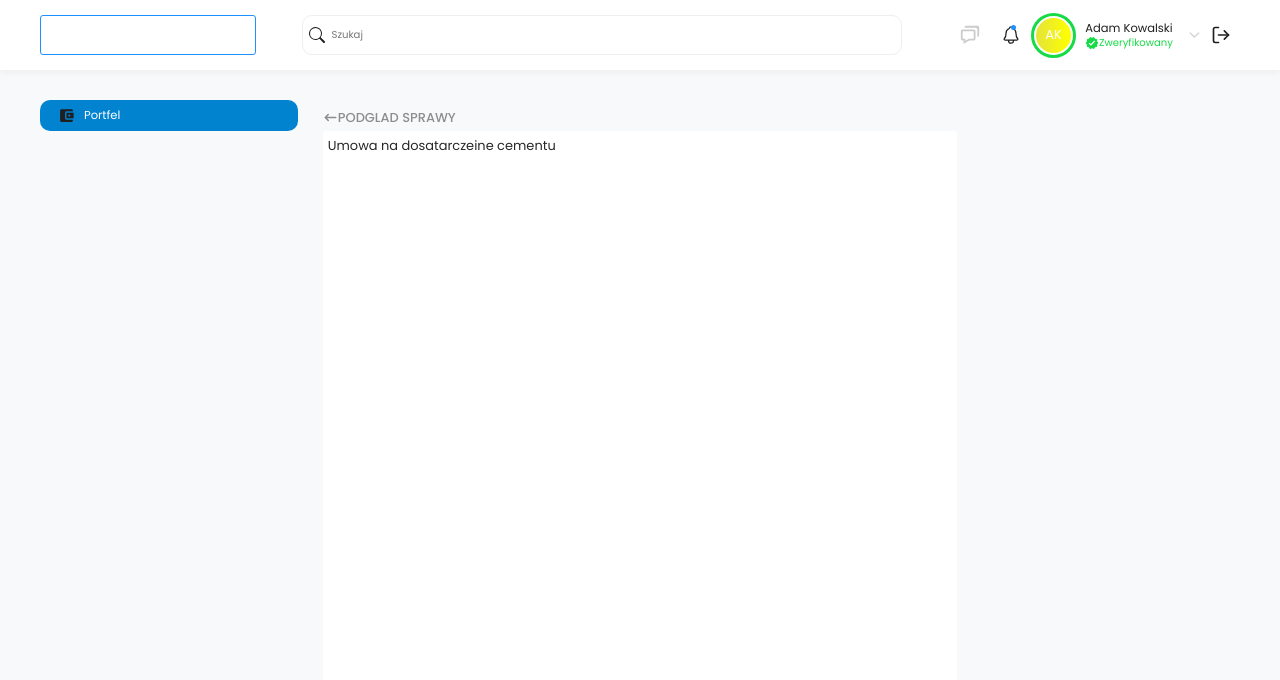
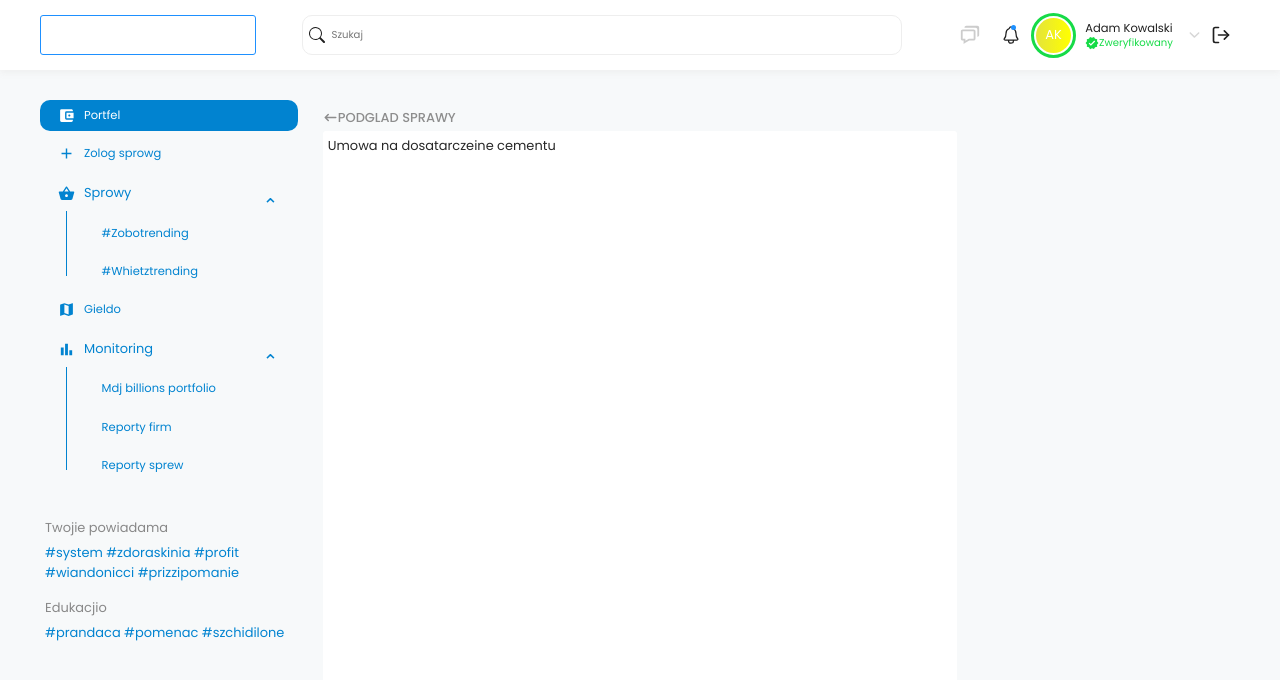
Before and after one commit to zannujulius/usnext, a Next.js app: page / in a window 1280 px wide. Shown: the top 680 px of the page. Built offline with nearby package versions, Linux system fonts and the light colour scheme.

Commit message:
complete the side nav

```diff
--- a/components/SideNav.js
+++ b/components/SideNav.js
@@ -1,18 +1,109 @@
 import React from "react";
 import Link from "next/link";
-import { MdAccountBalanceWallet } from "react-icons/md";
+import { MdAccountBalanceWallet, MdAdd, MdBarChart, MdMap, MdNavigation, MdShoppingBasket } from "react-icons/md";
 
 function SideNav({}) {
   return (
     <div className="sidenav-container">
       <Link href={"/"} className="sidenav-link">
-        <div className="sidenav-item">
+        <div className="sidenav-item active">
           <div className="sidenav-item__img-cover">
-            <MdAccountBalanceWallet size={17} color={"red"} />
+            <MdAccountBalanceWallet size={17} />
           </div>
           <div className="sidenav-item__title">Portfel</div>
         </div>
       </Link>
+      <Link href={"/"} className="sidenav-link">
+        <div className="sidenav-item">
+          <div className="sidenav-item__img-cover">
+            <MdAdd size={17} />
+          </div>
+          <div className="sidenav-item__title">Zolog sprowg</div>
+        </div>
+      </Link>
+      <details className="tree-nav__item is-expandable" open>
+        <summary className="tree-nav__item-title">
+        <div className="sidenav-item__img-cover">
+          <MdShoppingBasket size={17} />
+        </div>
+        Sprowy
+        </summary>
+        <div className="tree-nav__item">
+        <Link href={"/"} className="sidenav-link">
+          <div className="sidenav-item">
+            <div className="sidenav-item__img-cover">
+            </div>
+            <div className="sidenav-item__title">#Zobotrending</div>
+          </div>
+        </Link>
+        <Link href={"/"} className="sidenav-link">
+          <div className="sidenav-item">
+            <div className="sidenav-item__img-cover">
+            </div>
+            <div className="sidenav-item__title">#Whietztrending</div>
+          </div>
+        </Link>
+        </div>
+      </details>
+
+      <Link href={"/"} className="sidenav-link">
+        <div className="sidenav-item">
+          <div className="sidenav-item__img-cover">
+            <MdMap size={17} />
+          </div>
+          <div className="sidenav-item__title">Gieldo</div>
+        </div>
+      </Link>
+      <details className="tree-nav__item is-expandable" open>
+        <summary className="tree-nav__item-title">
+        <div className="sidenav-item__img-cover">
+          <MdBarChart size={17} />
+        </div>
+        Monitoring
+        </summary>
+        <div className="tree-nav__item">
+        <Link href={"/"} className="sidenav-link">
+          <div className="sidenav-item">
+            <div className="sidenav-item__img-cover">
+            </div>
+            <div className="sidenav-item__title">Mdj billions portfolio</div>
+          </div>
+        </Link>
+        <Link href={"/"} className="sidenav-link">
+          <div className="sidenav-item">
+            <div className="sidenav-item__img-cover">
+            </div>
+            <div className="sidenav-item__title">Reporty firm</div>
+          </div>
+        </Link>
+        <Link href={"/"} className="sidenav-link">
+          <div className="sidenav-item">
+            <div className="sidenav-item__img-cover">
+            </div>
+            <div className="sidenav-item__title">Reporty sprew</div>
+          </div>
+        </Link>
+        </div>
+      </details>
+
+      <div className="hashtag-nav">
+        <div className="hashtag-nav__container">
+          <div className="hashtag-nav__title">
+            Twojie powiadama
+          </div>
+          <div className="hashtag-nav__content">
+            #system #zdoraskinia #profit #wiandonicci #prizzipomanie
+          </div>
+        </div>
+        <div className="hashtag-nav__container">
+          <div className="hashtag-nav__title">
+            Edukacjio
+          </div>
+          <div className="hashtag-nav__content">
+            #prandaca #pomenac #szchidilone
+          </div>
+        </div>
+      </div>
     </div>
   );
 }
--- a/styles/globals.css
+++ b/styles/globals.css
@@ -234,14 +234,24 @@ body {
   display: flex;
   width: 100%;
   align-items: center;
-  background: #0183d0;
   padding: 7px 9px;
   border-radius: 10px;
+  margin-bottom: .5rem;
+}
+.sidenav-item .sidenav-item__title, .sidenav-item__img-cover svg path {
+  color: #0183d0;
+}
+
+.sidenav-item.active {
+  background: #0183d0;
+  color: white;
+}
+.sidenav-item.active .sidenav-item__title, .sidenav-item.active .sidenav-item__img-cover svg path {
+  color: white;
 }
 
 .sidenav-item__title {
   font-size: 0.8rem;
-  color: #fff;
 }
 
 .sidenav-item__img-cover {
@@ -275,3 +285,100 @@ body {
   align-items: center;
   justify-content: center;
 }
+
+summary {
+  display: block;
+  cursor: pointer;
+  outline: 0;
+  display: flex;
+  padding: 7px 9px;
+  margin-bottom: .5rem;
+}
+
+summary::-webkit-details-marker {
+    display: none;
+  }
+
+.tree-nav__item {
+  display: block;
+  white-space: nowrap;
+  color: #0183d0;
+  position: relative;
+}
+.tree-nav__item.is-expandable::after {
+  border-left: 1px solid #0183d0;
+  content: "";
+  height: calc(100% - 45px);
+  left: 10%;
+  position: absolute;
+  top: 2.4rem;
+}
+.tree-nav__item .tree-nav__item {
+  margin-left: 2.4rem;
+}
+.tree-nav__item.is-expandable[open] > .tree-nav__item-title::after {
+  font-family: "ionicons";
+  transform: rotate(180deg);
+  bottom: calc(100% - 39px);
+}
+.tree-nav__item.is-expandable > .tree-nav__item-title::after {
+  position: absolute;
+  will-change: transform;
+  transition: ease;
+  font-family: "ionicons";
+  color: #0183d0;
+  content: "\2304";
+  display: inline-block;
+  width: 1.6rem;
+  text-align: center;
+  left: 85%;
+  bottom: 35%;
+  font-size: 1.3rem;
+}
+
+.tree-nav__item-title {
+  cursor: pointer;
+  display: block;
+  outline: 0;
+  color: #0183d0;
+  display: flex;
+}
+.tree-nav__item-title .icon {
+  display: inline;
+  padding-left: 1.6rem;
+  margin-right: 0.8rem;
+  color: #0183d0;
+  font-size: 1.4rem;
+  position: relative;
+}
+.tree-nav__item-title .icon::after {
+  top: 0;
+  position: absolute;
+  left: 0;
+  display: inline-block;
+  width: 1.6rem;
+  text-align: center;
+}
+
+.tree-nav__item-title::-webkit-details-marker {
+  display: none;
+}
+
+
+
+.hashtag-nav {
+  padding-top: 20px;
+}
+
+.hashtag-nav__container {
+  padding: 5px;
+}
+
+.hashtag-nav__title {
+  color: #888;
+  padding: 5px 0;
+}
+
+.hashtag-nav__content {
+  color: #0183d0;
+}
```
